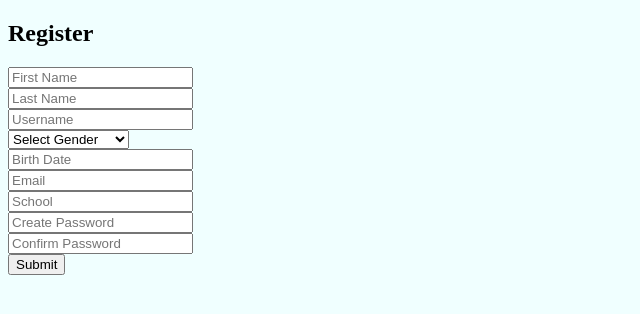
After one commit to otivos/diji-daro, a Flask app: page /student_registration in a window 1280 px wide. The commit adds this page. Shown: the top 314 px of the page, without its empty margins (0-640 px from the left). Run offline with Flask 3, Linux system fonts and the light colour scheme.

Commit message:
Created Login/Register route

```diff
--- a/app/app.py
+++ b/app/app.py
@@ -7,5 +7,8 @@ app = create_app()
 db.init_app(app)
 migrate = Migrate(app, db)
 
+with app.app_context():
+    db.create_all()
+
 if __name__ == '__main__':
     app.run(debug=True, host="0.0.0.0")
--- a/app/routes.py
+++ b/app/routes.py
@@ -1,4 +1,6 @@
-from flask import render_template, jsonify
+from flask import render_template, request, flash, jsonify
+from sqlalchemy.exc import IntegrityError
+from werkzeug.security import generate_password_hash, check_password_hash
 from models import *
 
 def init_routes(app):
@@ -10,10 +12,83 @@ def init_routes(app):
             print(row.username)
         return render_template('index.html', students=students)
 
-    @app.route("/daro", methods=["GET"])
-    def get_api_base_url():
-        return jsonify({
-            "msg": "digi-daro app is up",
-            "success": True,
-            "data": None
-        }), 200
+    # registers a new student.
+    @app.route('/student_registration', methods=['GET', 'POST'])
+    def registerStudent():
+
+        # grab form data.
+        if request.method == 'POST':
+            error = None
+            firstname = request.form.get('firstname')
+            lastname = request.form.get('lastname')
+            username = request.form.get('username').lower()
+            gender = request.form.get('gender')
+            birthdate = request.form.get('birthdate')
+            email = request.form.get('email')
+            password = request.form.get('password')
+
+            # ensure proper usage.
+            if not firstname:
+                error = "Firstname field is empty"
+            if not lastname:
+                error = "Lastname field is empty"
+            if not username:
+                error = "Username field is empty"
+            if not gender:
+                error = "Gender field is empty"
+            if not password:
+                error = "Password field is empty"
+
+            # persist the form data
+            if error is None:
+                try:
+                    student = Student(firstname=firstname, lastname=lastname, username=username, gender=gender, birthdate=birthdate, email=email, password=generate_password_hash(password))
+                    db.session.add(student)
+                    db.session.commit()
+                except IntegrityError as e:
+                    error="Request failed!. You either entered an already existing username and/or email. Please try to enter a different username and/or email."
+                    print(e, flush=True)
+                    flash(error)
+                    db.session.rollback()
+                    return render_template('register.html')
+                else:
+                    return render_template('students.html')
+
+            flash(error)
+
+        return render_template('register.html')
+
+    # logs in registered students
+    @app.route('/student_login', methods=['POST', 'GET'])
+    def studentLogin():
+
+        # grab form data
+        if request.method == 'POST':
+            error = None
+            username = request.form.get('username').lower()
+            password = request.form.get('password')
+
+            # check for proper usage
+            if not username:
+                error = "Username field cannot be blank"
+            if not password:
+                error = "Password field cannot be blank"
+
+            # retrieves student from database
+            if error is None:
+                student = Student.query.filter_by(username=username).all()
+                if not student:
+                    error = "Student not found"
+                    print(error)
+
+                # check if passwords match
+                for row in student:
+                    if not check_password_hash(row.password, password):
+                        error = "Incorrect password. Try again"
+                    else:
+                        flash("Login successfully")
+                        return render_template('students.html')
+
+            flash(error)
+
+        return render_template('login.html')
--- a/app/templates/base.html
+++ b/app/templates/base.html
@@ -8,6 +8,15 @@
     <title>{% block title %}{% endblock %} | DigiDaro</title>
 </head>
 <body>
-{% block body %} {% endblock %}
+    {% with messages = get_flashed_messages() %}
+        {% if messages %}
+            <ul class="flashes">
+                {% for message in messages %}
+                    <li>{{ messages }}</li>
+                {% endfor %}
+            </ul>
+        {% endif %}
+    {% endwith %}
+    {% block body %} {% endblock %}
 </body>
 </html>
--- /dev/null
+++ b/app/templates/register.html
@@ -0,0 +1,28 @@
+{% extends 'base.html' %}
+
+{% block body %}
+    <div>
+        {% if error %}
+            {{ error }}
+        {% endif %}
+        <h2>Register</h2>
+        <form action="/student_registration" method="post">
+            <input type="text" name="firstname" id="firstname" placeholder="First Name"><br>
+            <input type="text" name="lastname" id="lastname" placeholder="Last Name"><br>
+            <input type="text" name="username" id="username" placeholder="Username"><br>
+            <select name="gender" id="gender-select">
+                <option disabled selected value="">Select Gender</option>
+                <option value="male">Male</option>
+                <option value="female">Female</option>
+                <option value="other">Others</option>
+                <option value="notsay">I'd rather not say</option>
+            </select><br>
+            <input type="text" name="birthdate" id="birthdate" placeholder="Birth Date"><br>
+            <input type="email" name="email" id="email" placeholder="Email"> <br>
+            <input type="text" name="school" id="school" placeholder="School"><br>
+            <input type="password" name="password" id="password" placeholder="Create Password"><br>
+            <input type="password" name="password1" id="password1" placeholder="Confirm Password"><br>
+            <input type="submit" name="" id="">
+        </form>
+    </div>
+{% endblock %}
--- /dev/null
+++ b/app/templates/students.html
@@ -0,0 +1,5 @@
+{% extends 'base.html' %}
+
+{% block body %}
+    <h1>Congracts! You are registered!!</h1>
+{% endblock %}
--- a/docker-compose.yml
+++ b/docker-compose.yml
@@ -1,5 +1,3 @@
-# creates a volume to persist data between Postgres container restarts
-
 volumes:
   digidaro-vol:
 
```
Also changed, not shown: app/models.py (+18 -2 lines), app/templates/login.html (added, +9 -0 lines).
